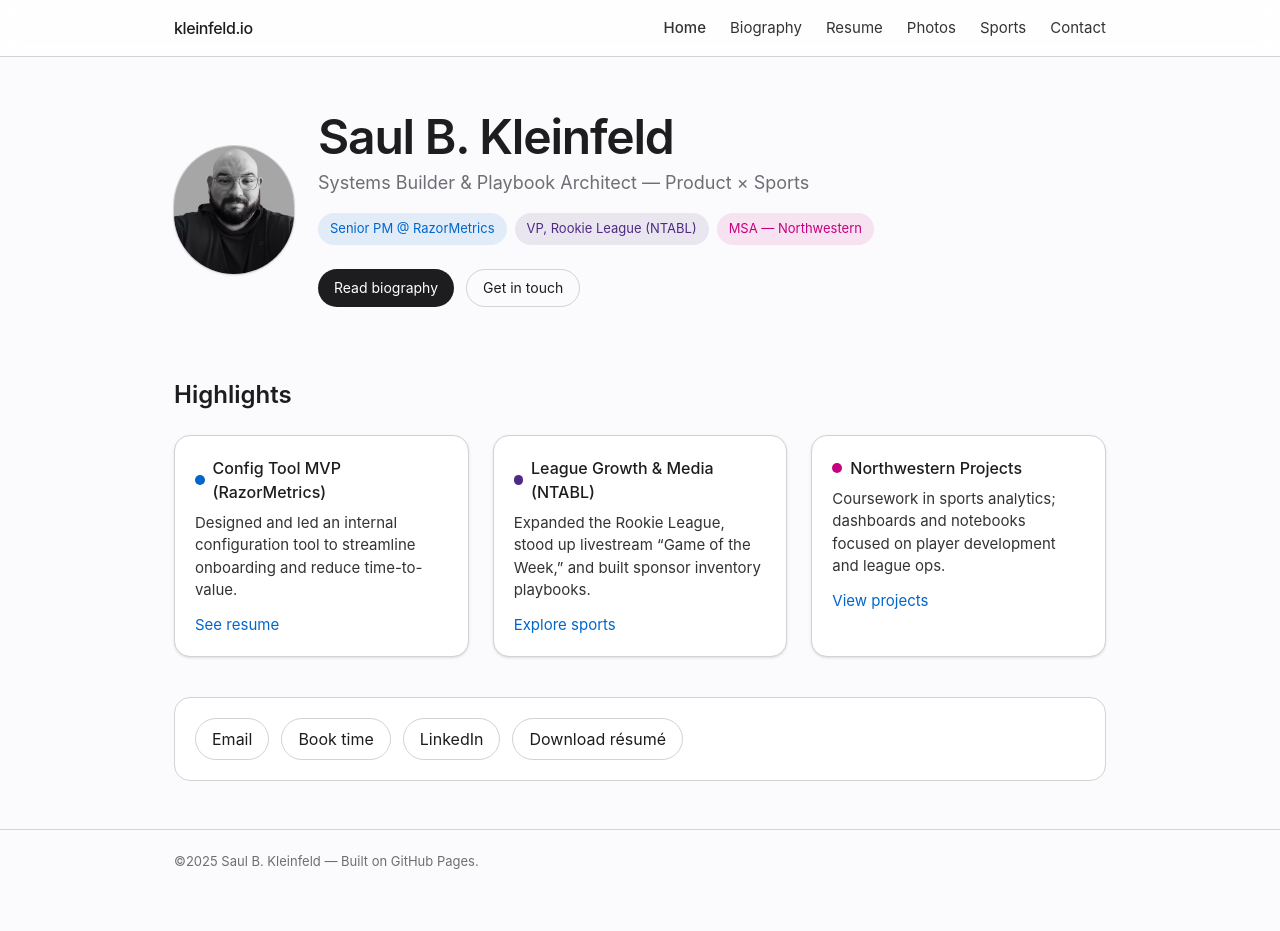
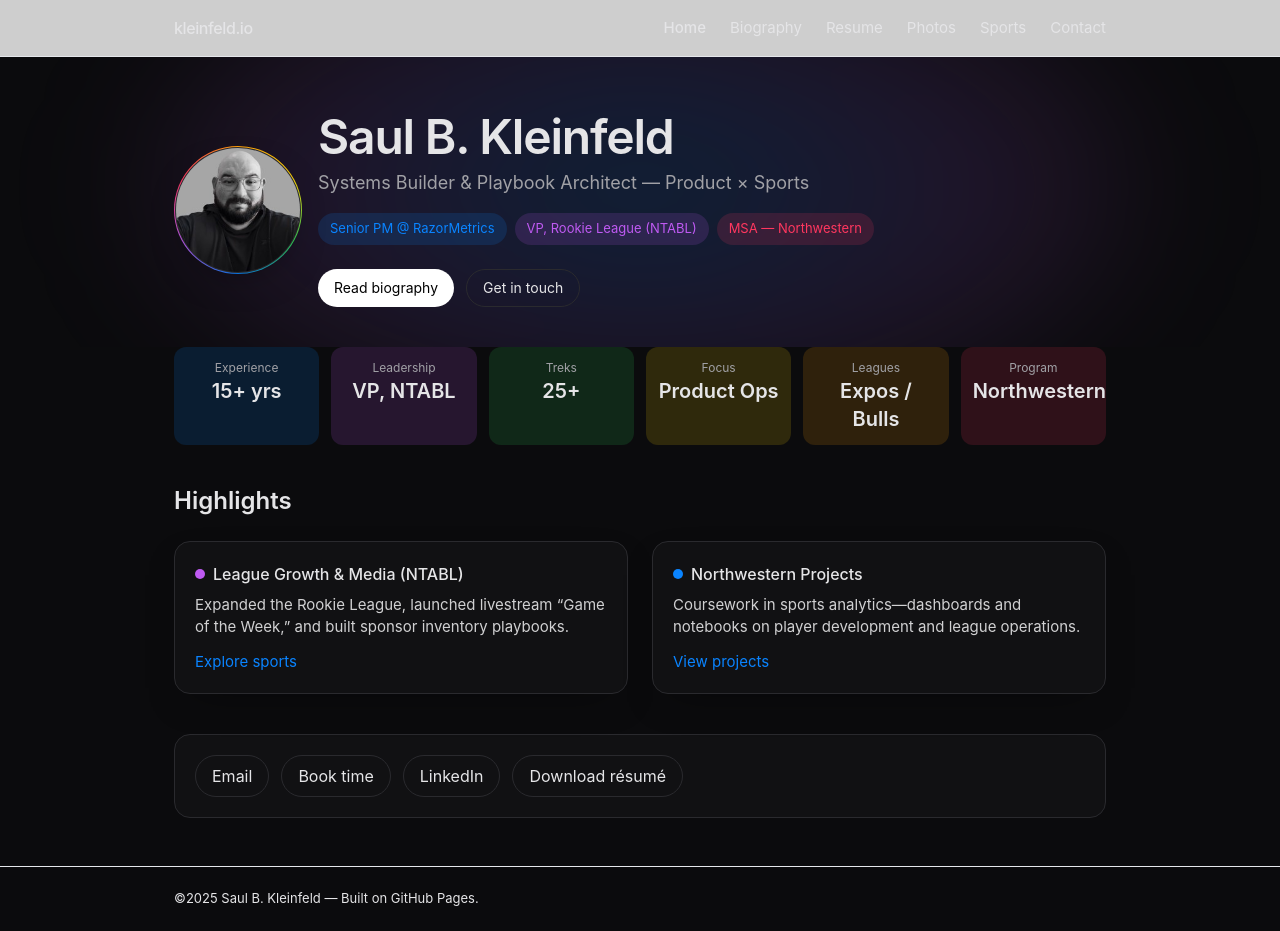
Before and after one commit to skleinfeld/Kleinfeld.io, a Jekyll site: the page built from index.md, in a window 1280 px wide and 931 px high. Built offline with Jekyll 4.4.1, drawn with Linux system fonts in a browser that asks for light colours; nearby versions of some CDN libraries.

Commit message:
Revamp site with dark theme and Apple-inspired palette
Updated Tailwind color configuration and CSS to introduce a dark mode with Apple-inspired accent colors. Refactored index page to use new color tokens, added a color specs strip, removed the Config Tool highlight, and improved visual styling for highlights and quick links. Enhances overall design consistency and modernizes the site's look.

```diff
--- a/_layouts/default.html
+++ b/_layouts/default.html
@@ -1,35 +1,64 @@
 <!doctype html>
 <html lang="en">
 <head>
-  <meta charset="utf-8"/><meta name="viewport" content="width=device-width,initial-scale=1"/>
+  <meta charset="utf-8"/>
+  <meta name="viewport" content="width=device-width, initial-scale=1"/>
   <title>{% if page.title %}{{ page.title }} — {% endif %}Saul B. Kleinfeld</title>
   <meta name="description" content="{{ page.description | default: site.description }}"/>
 
-  <!-- Tailwind -->
+  <!-- Tailwind (CDN) -->
   <script src="https://cdn.tailwindcss.com"></script>
   <script>
     tailwind.config = {
-      theme: { extend: {
-        colors: { a: { black:'#1d1d1f', gray:'#6e6e73', line:'#d2d2d7', blue:'#06c', bg:'#fbfbfd' } }
-      }}
+      theme: {
+        extend: {
+          colors: {
+            /* Dark neutrals (Apple-ish) */
+            d: {
+              bg:   '#0b0b0d',   /* page background */
+              card: '#111113',   /* panels */
+              fg:   '#e5e5e7',   /* primary text */
+              sub:  '#a1a1a6',   /* secondary text */
+              line: '#2a2a2e'    /* hairlines */
+            },
+            /* Accent palette inspired by Apple tiles */
+            a: {
+              blue:   '#0A84FF',
+              purple: '#BF5AF2',
+              pink:   '#FF375F',
+              orange: '#FF9F0A',
+              yellow: '#FFD60A',
+              green:  '#30D158'
+            }
+          },
+          boxShadow: {
+            card: '0 14px 40px -20px rgb(0 0 0 / .55)'
+          }
+        }
+      }
     }
   </script>
 
-  <!-- Favicons (keep your files) -->
+  <!-- Favicons -->
   <link rel="shortcut icon" href="{{ '/favicon.ico' | relative_url }}">
   <link rel="icon" type="image/png" sizes="32x32" href="{{ '/sbk-favicon.png' | relative_url }}">
   <link rel="apple-touch-icon" sizes="180x180" href="{{ '/apple-touch-icon.png' | relative_url }}">
-  <meta name="theme-color" content="#ffffff">
+  <meta name="theme-color" content="#0b0b0d">
 
   <style>
-    :root{--apple-font:-apple-system,BlinkMacSystemFont,"SF Pro Text","SF Pro Display","Segoe UI",Roboto,Helvetica,Arial,"Apple Color Emoji","Segoe UI Emoji"}
+    :root{
+      --apple-font:-apple-system,BlinkMacSystemFont,"SF Pro Text","SF Pro Display",
+                   "Segoe UI",Roboto,Helvetica,Arial,"Apple Color Emoji","Segoe UI Emoji"
+    }
     body{font-family:var(--apple-font)}
     .wrap{max-width:980px}
-    .divider{border-top:1px solid #d2d2d7}
-    .alink{color:#06c} .alink:hover{text-decoration:underline}
+    .divider{border-top:1px solid #2a2a2e}
+    .alink{color:#0A84FF}
+    .alink:hover{text-decoration:underline}
   </style>
 </head>
-<body class="bg-a-bg text-a-black antialiased">
+
+<body class="bg-d-bg text-d-fg antialiased">
   {% include header.html %}
 
   <main>
--- a/index.md
+++ b/index.md
@@ -4,37 +4,43 @@
 permalink: /
 ---
 
-<!-- HERO -->
-<section class="relative">
-  <!-- soft gradient background accent -->
+<!-- HERO (dark with soft color blobs) -->
+<section class="relative overflow-hidden">
+  <!-- background blobs -->
   <div class="pointer-events-none absolute inset-0 -z-10">
-    <div class="mx-auto max-w-[1100px] h-56 sm:h-64 bg-gradient-to-r from-[#4E2A84]/12 via-[#06c]/10 to-[#C6007E]/12 rounded-b-[36px]"></div>
+    <div class="absolute -top-40 left-1/2 -translate-x-1/2 h-[580px] w-[1200px] rounded-full blur-3xl"
+         style="background:radial-gradient(ellipse at center, rgba(10,132,255,.18), rgba(191,90,242,.12) 45%, transparent 65%)"></div>
   </div>
 
-  <div class="wrap mx-auto px-4 sm:px-6 pt-10 sm:pt-14 pb-8">
+  <div class="wrap mx-auto px-4 sm:px-6 pt-10 sm:pt-14 pb-10">
     <div class="grid grid-cols-1 sm:grid-cols-[120px,1fr] gap-6 items-center">
+      <!-- Headshot with conic accent ring -->
       <div class="flex sm:block justify-center">
-        <img src="{{ '/SBK-Headshot.jpeg' | relative_url }}" alt="Headshot of Saul B. Kleinfeld"
-             class="h-28 w-28 sm:h-32 sm:w-32 rounded-full object-cover ring-1 ring-a-line shadow" width="128" height="128" loading="eager">
+        <div class="relative h-28 w-28 sm:h-32 sm:w-32 rounded-full p-[2px]"
+             style="background:conic-gradient(from 180deg, #0A84FF, #BF5AF2, #FF375F, #FF9F0A, #FFD60A, #30D158, #0A84FF)">
+          <img src="{{ '/SBK-Headshot.jpeg' | relative_url }}" alt="Headshot of Saul B. Kleinfeld"
+               class="h-full w-full rounded-full object-cover ring-1 ring-d-line shadow-card bg-d-card">
+        </div>
       </div>
+
       <div>
         <h1 class="text-4xl sm:text-5xl font-semibold tracking-tight">Saul B. Kleinfeld</h1>
-        <p class="mt-2 text-lg text-a-gray">Systems Builder & Playbook Architect — Product × Sports</p>
+        <p class="mt-2 text-lg text-d-sub">Systems Builder & Playbook Architect — Product × Sports</p>
 
         <!-- colorful role chips -->
         <div class="mt-4 flex flex-wrap gap-2">
-          <span class="inline-flex items-center px-3 py-1.5 rounded-full text-[13px] bg-[#06c]/10 text-[#06c]">Senior PM @ RazorMetrics</span>
-          <span class="inline-flex items-center px-3 py-1.5 rounded-full text-[13px] bg-[#4E2A84]/10 text-[#4E2A84]">VP, Rookie League (NTABL)</span>
-          <span class="inline-flex items-center px-3 py-1.5 rounded-full text-[13px] bg-[#C6007E]/10 text-[#C6007E]">MSA — Northwestern</span>
+          <span class="inline-flex items-center px-3 py-1.5 rounded-full text-[13px] bg-a-blue/15 text-a-blue">Senior PM @ RazorMetrics</span>
+          <span class="inline-flex items-center px-3 py-1.5 rounded-full text-[13px] bg-a-purple/15 text-a-purple">VP, Rookie League (NTABL)</span>
+          <span class="inline-flex items-center px-3 py-1.5 rounded-full text-[13px] bg-a-pink/15 text-a-pink">MSA — Northwestern</span>
         </div>
 
         <div class="mt-6 flex flex-wrap gap-3">
           <a href="{{ '/biography/' | relative_url }}"
-             class="inline-flex items-center rounded-full bg-a-black text-white px-4 py-2 text-sm hover:opacity-90">
+             class="inline-flex items-center rounded-full bg-white text-black px-4 py-2 text-sm hover:opacity-90">
             Read biography
           </a>
           <a href="{{ '/contact/' | relative_url }}"
-             class="inline-flex items-center rounded-full border border-a-line px-4 py-2 text-sm hover:bg-white">
+             class="inline-flex items-center rounded-full border border-d-line px-4 py-2 text-sm hover:bg-white/5">
             Get in touch
           </a>
         </div>
@@ -43,43 +49,61 @@
   </div>
 </section>
 
-<!-- HIGHLIGHTS (replaces “What I do”) -->
+<!-- “COLOR SPECS” STRIP (Apple infographic vibe) -->
+<section class="wrap mx-auto px-4 sm:px-6">
+  <div class="grid grid-cols-2 sm:grid-cols-3 lg:grid-cols-6 gap-3">
+    <div class="rounded-xl bg-a-blue/15 p-3 text-center">
+      <div class="text-[12px] text-d-sub">Experience</div>
+      <div class="text-xl font-semibold">15+ yrs</div>
+    </div>
+    <div class="rounded-xl bg-a-purple/15 p-3 text-center">
+      <div class="text-[12px] text-d-sub">Leadership</div>
+      <div class="text-xl font-semibold">VP, NTABL</div>
+    </div>
+    <div class="rounded-xl bg-a-green/15 p-3 text-center">
+      <div class="text-[12px] text-d-sub">Treks</div>
+      <div class="text-xl font-semibold">25+</div>
+    </div>
+    <div class="rounded-xl bg-a-yellow/15 p-3 text-center">
+      <div class="text-[12px] text-d-sub">Focus</div>
+      <div class="text-xl font-semibold">Product Ops</div>
+    </div>
+    <div class="rounded-xl bg-a-orange/15 p-3 text-center">
+      <div class="text-[12px] text-d-sub">Leagues</div>
+      <div class="text-xl font-semibold">Expos / Bulls</div>
+    </div>
+    <div class="rounded-xl bg-a-pink/15 p-3 text-center">
+      <div class="text-[12px] text-d-sub">Program</div>
+      <div class="text-xl font-semibold">Northwestern</div>
+    </div>
+  </div>
+</section>
+
+<!-- HIGHLIGHTS (two cards — Config Tool removed) -->
 <section class="wrap mx-auto px-4 sm:px-6 py-10">
   <h2 class="text-2xl font-semibold">Highlights</h2>
 
-  <div class="mt-6 grid sm:grid-cols-2 lg:grid-cols-3 gap-6">
+  <div class="mt-6 grid sm:grid-cols-2 gap-6">
     <!-- Highlight 1 -->
-    <article class="rounded-2xl bg-white shadow border border-a-line p-5">
+    <article class="rounded-2xl bg-d-card shadow-card border border-d-line p-5">
       <div class="flex items-center gap-2">
-        <span class="h-2.5 w-2.5 rounded-full bg-[#06c]"></span>
-        <h3 class="font-medium">Config Tool MVP (RazorMetrics)</h3>
-      </div>
-      <p class="mt-2 text-[15px] text-a-black/90">
-        Designed and led an internal configuration tool to streamline onboarding and reduce time-to-value.
-      </p>
-      <a href="{{ '/resume/' | relative_url }}" class="mt-3 inline-block text-[15px] alink">See resume</a>
-    </article>
-
-    <!-- Highlight 2 -->
-    <article class="rounded-2xl bg-white shadow border border-a-line p-5">
-      <div class="flex items-center gap-2">
-        <span class="h-2.5 w-2.5 rounded-full bg-[#4E2A84]"></span>
+        <span class="h-2.5 w-2.5 rounded-full bg-a-purple"></span>
         <h3 class="font-medium">League Growth & Media (NTABL)</h3>
       </div>
-      <p class="mt-2 text-[15px] text-a-black/90">
-        Expanded the Rookie League, stood up livestream “Game of the Week,” and built sponsor inventory playbooks.
+      <p class="mt-2 text-[15px] text-d-fg/90">
+        Expanded the Rookie League, launched livestream “Game of the Week,” and built sponsor inventory playbooks.
       </p>
       <a href="{{ '/sports/' | relative_url }}" class="mt-3 inline-block text-[15px] alink">Explore sports</a>
     </article>
 
-    <!-- Highlight 3 -->
-    <article class="rounded-2xl bg-white shadow border border-a-line p-5">
+    <!-- Highlight 2 -->
+    <article class="rounded-2xl bg-d-card shadow-card border border-d-line p-5">
       <div class="flex items-center gap-2">
-        <span class="h-2.5 w-2.5 rounded-full bg-[#C6007E]"></span>
+        <span class="h-2.5 w-2.5 rounded-full bg-a-blue"></span>
         <h3 class="font-medium">Northwestern Projects</h3>
       </div>
-      <p class="mt-2 text-[15px] text-a-black/90">
-        Coursework in sports analytics; dashboards and notebooks focused on player development and league ops.
+      <p class="mt-2 text-[15px] text-d-fg/90">
+        Coursework in sports analytics—dashboards and notebooks on player development and league operations.
       </p>
       <a href="{{ '/sports/' | relative_url }}" class="mt-3 inline-block text-[15px] alink">View projects</a>
     </article>
@@ -88,14 +112,14 @@
 
 <!-- QUICK LINKS -->
 <section class="wrap mx-auto px-4 sm:px-6 pb-12">
-  <div class="rounded-2xl border border-a-line bg-white p-5 flex flex-wrap gap-3">
-    <a class="inline-flex items-center rounded-full border border-a-line px-4 py-2 hover:bg-a-bg"
+  <div class="rounded-2xl border border-d-line bg-d-card p-5 flex flex-wrap gap-3">
+    <a class="inline-flex items-center rounded-full border border-d-line px-4 py-2 hover:bg-white/5"
        href="mailto:saul@kleinfeld.io?subject=Hello%20Saul&body=Hi%20Saul%2C%0D%0A%0D%0A">Email</a>
-    <a class="inline-flex items-center rounded-full border border-a-line px-4 py-2 hover:bg-a-bg"
+    <a class="inline-flex items-center rounded-full border border-d-line px-4 py-2 hover:bg-white/5"
        href="https://calendly.com/saul-dallasmsbl/30min" target="_blank" rel="noopener">Book time</a>
-    <a class="inline-flex items-center rounded-full border border-a-line px-4 py-2 hover:bg-a-bg"
+    <a class="inline-flex items-center rounded-full border border-d-line px-4 py-2 hover:bg-white/5"
        href="https://www.linkedin.com/in/saul-kleinfeld" target="_blank" rel="noopener">LinkedIn</a>
-    <a class="inline-flex items-center rounded-full border border-a-line px-4 py-2 hover:bg-a-bg"
+    <a class="inline-flex items-center rounded-full border border-d-line px-4 py-2 hover:bg-white/5"
        href="{{ '/Sports_PdM _Saul_Kleinfeld_Resume.pdf' | relative_url | uri_escape }}" target="_blank" rel="noopener">Download résumé</a>
   </div>
 </section>
```
